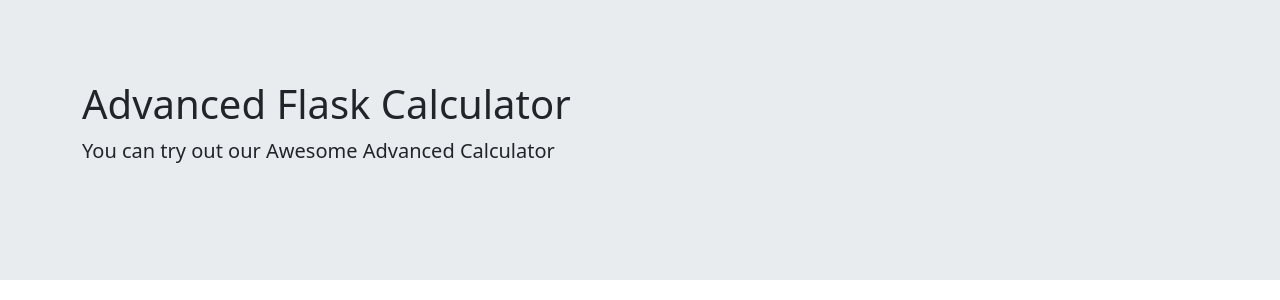
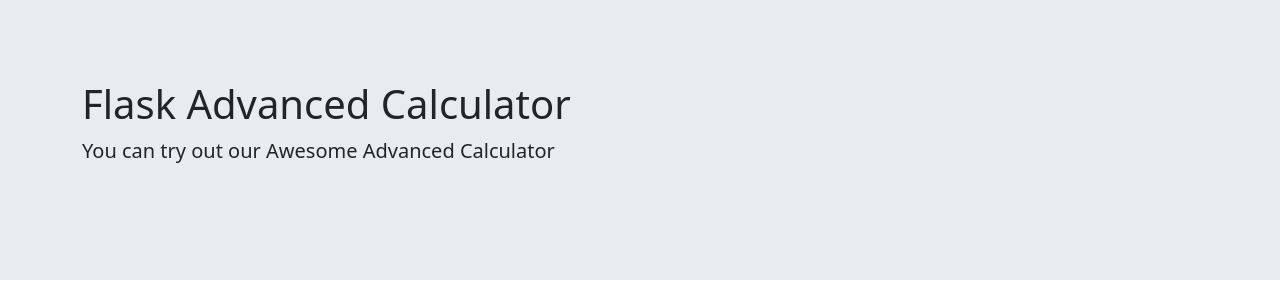
Before and after one commit to SamDaniel40/Flask-Calculator, a Flask app: page /advanced in a window 1280 px wide. Shown: the part 56-356 px from the top of the page. Run offline with Flask 3, Linux system fonts and the light colour scheme.

Commit message:
Update advanced.html

```diff
--- a/templates/advanced.html
+++ b/templates/advanced.html
@@ -4,7 +4,7 @@
 
 <div class="jumbotron jumbotron-fluid">
     <div class="container">
-        <h1 class="display-8"> Advanced Flask Calculator</h1>
+        <h1 class="display-8">Flask Advanced Calculator</h1>
         <p class="lead">You can try out our Awesome Advanced Calculator</p>
     </div>
 </div>
```
